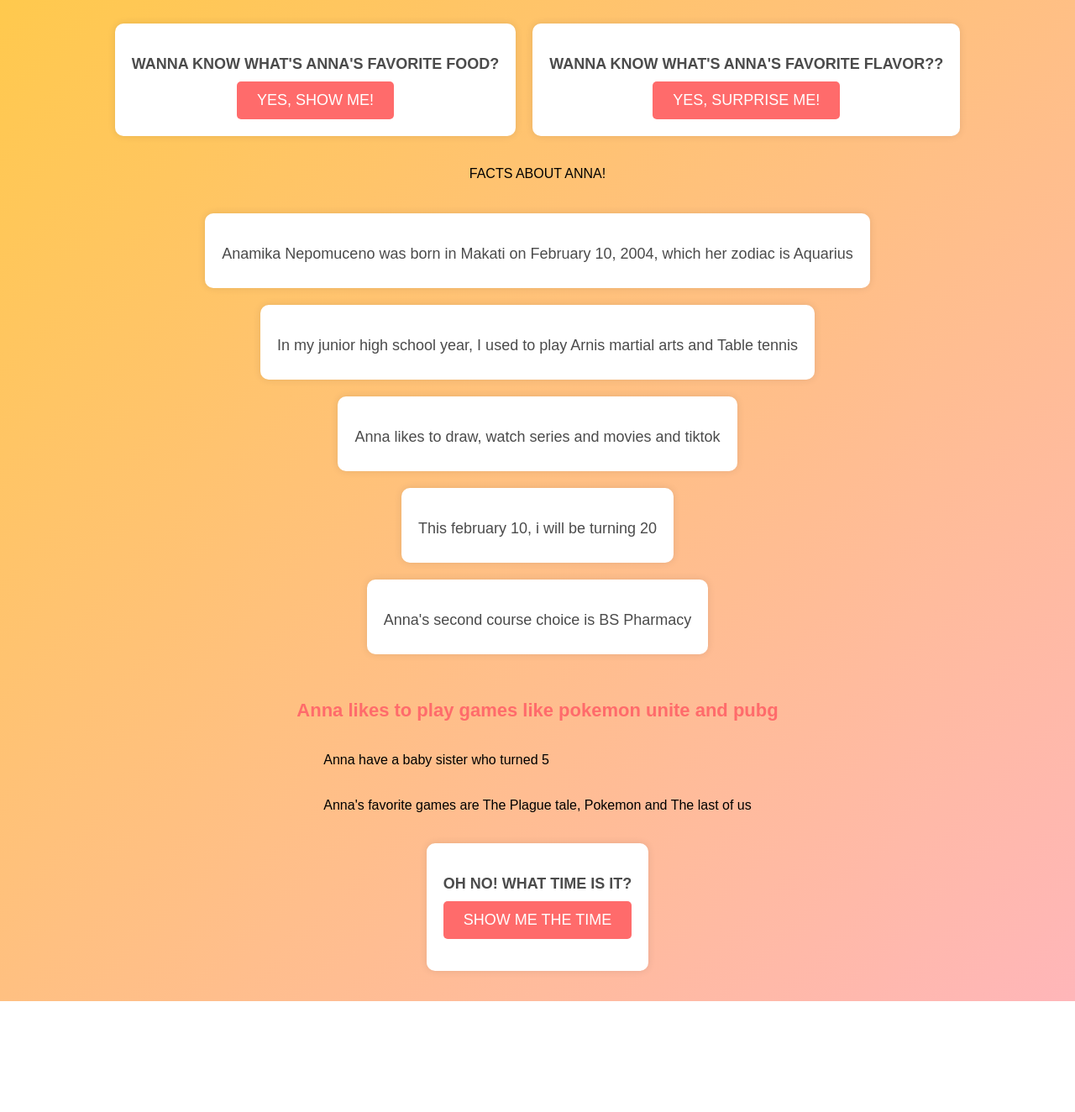
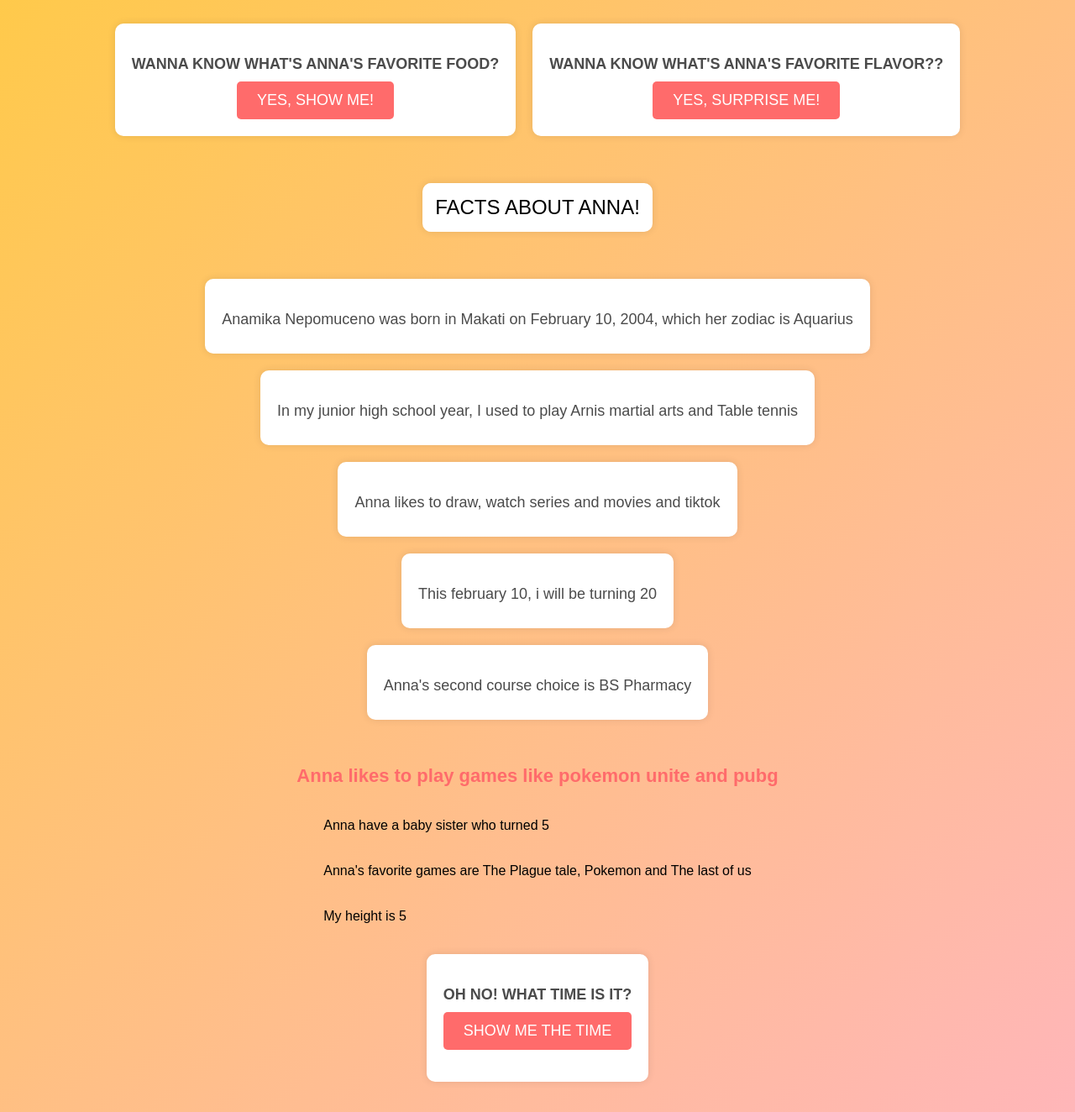
Before and after one commit to annanepomuceno/lab2, a PHP site: page / in a window 1280 px wide. Shown: the part 1773-3097 px from the top of the page at 84% size. Before the commit the page ends 2965 px from the top, so only its background shows below. Run offline with PHP 8.4, Linux system fonts and the light colour scheme.

Commit message:
LESSON 11: RegEX

```diff
--- a/week8/index.php
+++ b/week8/index.php
@@ -174,6 +174,15 @@
             text-align: center;
             font-size: 18px;
         }
+		.php-box {
+     background-color: white;
+            padding: 15px;
+            border-radius: 10px;
+            margin-top: 20px;
+            text-align: center;
+            font-size: 24px;
+            box-shadow: 0 0 10px rgba(0, 0, 0, 0.1);
+}
     </style>
 
     <script>
@@ -312,9 +321,11 @@ myFunction();
     </div>
 	<br>
     <br>
-<?php
-echo "FACTS ABOUT ANNA!"
-?>
+<div class="php-box box fadeIn">
+    <?php
+    echo "FACTS ABOUT ANNA!";
+    ?>
+</div>
     <br>
     <br>
     <div id="story-container" class="fadeIn">
@@ -366,6 +377,14 @@ myFavgames();
 <br>
 <br>
     <br>
+<?php
+$str = "My height is 5'7";
+$pattern = "/5'7/i";
+echo preg_replace($pattern, 5, $str);
+?>
+<br>
+<br>
+    <br>
     <div class="box fadeIn">
         <p><b>OH NO! WHAT TIME IS IT?</b></p>
         <button type="button" onclick="displayCurrentDate()">SHOW ME THE TIME</button>
```
